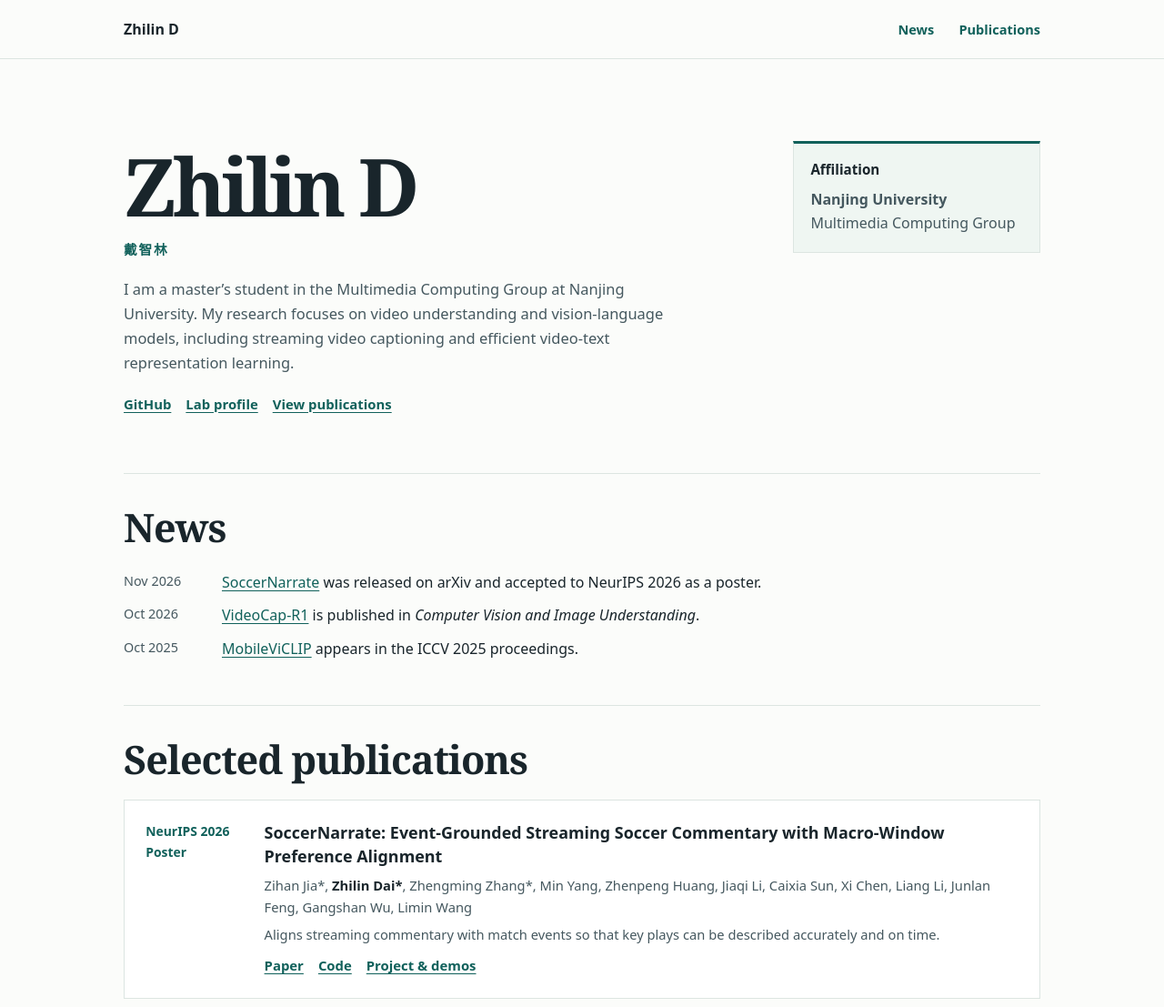
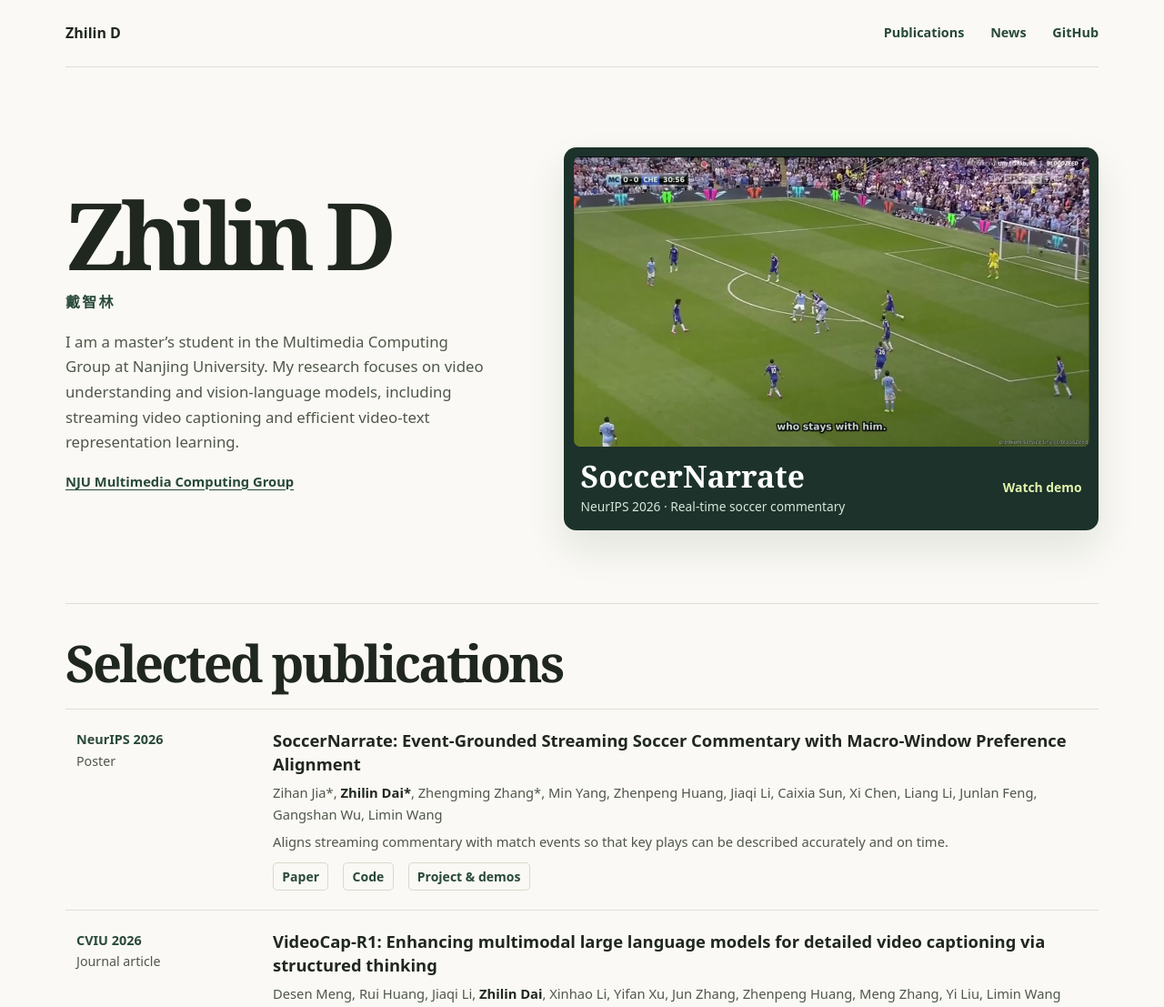
Before and after one commit to ZhilinD/zhilind.github.io, a plain HTML site: page index.html in a window 1280 px wide. Shown: the top 1107 px of the page at 91% size. Drawn offline with Linux system fonts and the light colour scheme.

Commit message:
Refresh academic homepage and feature SoccerNarrate

```diff
--- a/index.html
+++ b/index.html
@@ -8,67 +8,81 @@
 <title>Zhilin D | Academic Homepage</title>
 <style>
 :root {
-  color-scheme: light;
-  --ink:#19252b;
-  --muted:#45585f;
-  --accent:#11615b;
-  --rule:#dce5e1;
-  --tint:#eff6f2;
-  --heading:Georgia,"Songti SC",serif;
+  color-scheme:light;
+  --paper:#faf9f5;
+  --white:#fffefa;
+  --ink:#20271f;
+  --muted:#50574a;
+  --green:#29493a;
+  --dark:#1c322a;
+  --lime:#e1f2ac;
+  --line:#dedfd5;
   --body:system-ui,-apple-system,"PingFang SC",sans-serif;
+  --serif:"Iowan Old Style",Georgia,"Songti SC",serif;
 }
 * { box-sizing:border-box; }
-html { scroll-padding-top:5rem; }
-body { margin:0; color:var(--ink); background:#fbfcfa; font:1rem/1.65 var(--body); }
-h1,h2,h3,p,ol { margin:0; }
-h1,h2 { font-family:var(--heading); line-height:1.12; }
-a { color:var(--accent); text-underline-offset:.21em; }
+html { scroll-padding-top:2rem; }
+body { margin:0; background:var(--paper); color:var(--ink); font:1rem/1.65 var(--body); }
+h1,h2,h3,p,ol,figure { margin:0; }
+h1,h2 { font-family:var(--serif); line-height:1.05; font-weight:600; }
+a { color:var(--green); text-underline-offset:.22em; }
 a:hover { text-decoration-thickness:2px; }
-a:focus-visible { outline:3px solid #239184; outline-offset:4px; }
-.wrap { width:min(63rem,calc(100% - 3rem)); margin-inline:auto; }
-.skip { position:absolute; top:-7rem; left:1rem; background:white; padding:.5rem; z-index:2; }
+a:focus-visible { outline:3px solid #537c55; outline-offset:4px; }
+.wrap { width:min(71rem,calc(100% - 4rem)); margin-inline:auto; }
+.skip { position:absolute; top:-7rem; left:1rem; background:var(--white); padding:.5rem; z-index:2; }
 .skip:focus { top:.5rem; }
-header { position:sticky; top:0; background:#fbfcfa; border-bottom:1px solid var(--rule); z-index:1; }
-header .wrap { display:flex; align-items:center; justify-content:space-between; gap:1rem; min-height:4rem; }
+header .wrap { display:flex; justify-content:space-between; align-items:center; gap:1rem; min-height:4.6rem; border-bottom:1px solid var(--line); }
 .brand { font-weight:780; color:var(--ink); text-decoration:none; white-space:nowrap; }
-nav { display:flex; flex-wrap:wrap; gap:.5rem clamp(.8rem,3vw,1.7rem); }
-nav a { text-decoration:none; font-size:.91rem; font-weight:650; }
+nav { display:flex; flex-wrap:wrap; gap:.5rem clamp(.9rem,3vw,1.8rem); }
+nav a { text-decoration:none; font-size:.9rem; font-weight:630; }
 nav a:hover { text-decoration:underline; }
-.intro { display:grid; grid-template-columns:minmax(0,1fr) minmax(10rem,17rem); gap:clamp(1.8rem,6vw,5rem); align-items:start; padding:clamp(3rem,7vw,5.8rem) 0 clamp(2.5rem,6vw,4rem); }
-h1 { font-size:clamp(3.15rem,7vw,5.5rem); letter-spacing:-.055em; }
-.cn { font-size:.92rem; margin-top:.55rem; color:var(--accent); font-weight:700; letter-spacing:.12em; }
-.bio { max-width:38rem; margin-top:1.1rem; color:var(--muted); font-size:1.03rem; }
-.links { display:flex; flex-wrap:wrap; gap:.55rem 1rem; margin-top:1.2rem; font-size:.93rem; font-weight:700; }
-.profile { border:1px solid var(--rule); border-top:3px solid var(--accent); padding:1.15rem; background:var(--tint); }
-.profile h2 { font:750 .95rem/1.4 var(--body); }
-.profile p { margin-top:.55rem; color:var(--muted); }
-.profile a { font-weight:650; }
-section { border-top:1px solid var(--rule); padding:2.2rem 0 2.7rem; }
-section h2 { font-size:clamp(1.95rem,4vw,2.7rem); letter-spacing:-.025em; }
+.intro { display:grid; grid-template-columns:minmax(0,.89fr) minmax(0,1.11fr); gap:clamp(2rem,6vw,5rem); align-items:center; padding:clamp(2.8rem,7vw,5.5rem) 0 clamp(3rem,7vw,5rem); }
+h1 { font-size:clamp(4.1rem,8vw,7.75rem); letter-spacing:-.075em; }
+.cn { margin-top:.5rem; color:var(--green); font-weight:730; letter-spacing:.14em; }
+.bio { max-width:32rem; margin-top:1rem; color:var(--muted); font-size:1.05rem; }
+.links { display:flex; flex-wrap:wrap; gap:.55rem 1rem; font-size:.92rem; font-weight:700; margin-top:1.05rem; }
+.feature { display:block; color:white; background:var(--dark); text-decoration:none; border-radius:.85rem; padding:.65rem; box-shadow:0 1.25rem 2.75rem #17261919; }
+.feature-media { display:block; position:relative; aspect-ratio:16/9; overflow:hidden; border-radius:.45rem; background:#314b37; }
+.feature-media img { width:100%; height:100%; display:block; object-fit:cover; }
+.feature-media::after { content:""; position:absolute; inset:0; background:linear-gradient(155deg,#15281525,transparent 45%,#14271762); }
+.feature-caption { display:flex; align-items:center; gap:.85rem; justify-content:space-between; padding:.85rem .5rem .3rem; }
+.feature-caption strong { display:block; font-family:var(--serif); font-size:clamp(1.55rem,3vw,2.1rem); line-height:1.1; }
+.feature-caption span span { display:block; color:#d7e6da; font-size:.86rem; margin-top:.25rem; }
+.feature-caption .watch { color:var(--lime); font-size:.87rem; font-weight:700; white-space:nowrap; }
+.feature:hover .watch { text-decoration:underline; }
+section { border-top:1px solid var(--line); padding:2.15rem 0 2.85rem; }
+section h2 { font-size:clamp(2.15rem,4.6vw,3.5rem); letter-spacing:-.05em; }
+.pubs { margin-top:1.35rem; }
+.paper { display:grid; grid-template-columns:11.5rem minmax(0,1fr); gap:1.15rem 2rem; padding:1.3rem .75rem; border-bottom:1px solid var(--line); }
+.paper:first-child { border-top:1px solid var(--line); }
+.paper:target { background:#edf0e5; }
+.venue { color:var(--green); font-weight:760; font-size:.9rem; }
+.venue span { display:block; font-size:.89rem; color:var(--muted); font-weight:500; }
+.paper h3 { font-size:1.15rem; line-height:1.42; }
+.paper h3 a { color:var(--ink); text-decoration:none; }
+.paper h3 a:hover { color:var(--green); text-decoration:underline; }
+.authors,.summary { margin-top:.36rem; font-size:.92rem; color:var(--muted); }
+.authors strong { color:var(--ink); }
+.paper .links { margin-top:.65rem; }
+.paper .links a { text-decoration:none; font-size:.875rem; padding:.19rem .58rem; border:1px solid #d7dbcb; border-radius:.3rem; }
+.paper .links a:hover { background:#e7eddf; text-decoration:underline; }
+.equal { font-size:.88rem; color:var(--muted); margin-top:.85rem; }
 .news { list-style:none; padding:0; margin-top:1.05rem; }
-.news li { display:grid; grid-template-columns:5.9rem 1fr; gap:.85rem; padding:.32rem 0; }
+.news li { display:grid; grid-template-columns:6.2rem 1fr; gap:.75rem; padding:.32rem 0; }
 time { font-variant-numeric:tabular-nums; color:var(--muted); font-size:.9rem; }
-.pubs { display:grid; gap:1rem; margin-top:1.25rem; }
-.paper { display:grid; grid-template-columns:7rem 1fr; gap:1.15rem; padding:clamp(1rem,3vw,1.45rem); border:1px solid var(--rule); background:white; }
-.venue { color:var(--accent); font-size:.87rem; font-weight:750; }
-.paper h3 { font-size:1.12rem; line-height:1.43; }
-.paper h3 a { color:var(--ink); text-decoration:none; }
-.paper h3 a:hover { color:var(--accent); text-decoration:underline; }
-.authors,.summary { margin-top:.38rem; font-size:.92rem; color:var(--muted); }
-.authors strong { color:var(--ink); }
-.paper .links { margin-top:.6rem; }
-.equal { font-size:.88rem; color:var(--muted); margin-top:.8rem; }
-footer { border-top:1px solid var(--rule); padding:1.15rem 0 1.5rem; color:var(--muted); font-size:.9rem; }
+footer { border-top:1px solid var(--line); padding:1.2rem 0 1.55rem; color:var(--muted); font-size:.9rem; }
 footer .wrap { display:flex; justify-content:space-between; gap:1rem; }
-@media (max-width:650px) {
+@media (max-width:760px) {
   .wrap { width:calc(100% - 2rem); }
   .intro { grid-template-columns:1fr; }
-  .profile { max-width:25rem; }
-  .paper { grid-template-columns:1fr; gap:.4rem; }
+  .feature { max-width:37rem; }
+  .paper { grid-template-columns:1fr; gap:.42rem; padding-inline:0; }
+  .venue span { display:inline; margin-left:.45rem; }
 }
-@media (max-width:380px) {
-  header .wrap { flex-wrap:wrap; gap:.25rem; padding:.55rem 0; }
-  .news li { grid-template-columns:5.2rem 1fr; gap:.45rem; }
+@media (max-width:375px) {
+  header .wrap { flex-wrap:wrap; gap:.3rem; padding:.65rem 0; min-height:0; }
+  .news li { grid-template-columns:5.2rem 1fr; gap:.35rem; }
+  .feature-caption { gap:.5rem; padding-inline:.2rem; }
 }
 </style>
 </head>
@@ -77,7 +91,7 @@ footer .wrap { display:flex; justify-content:space-between; gap:1rem; }
 <header>
   <div class="wrap">
     <a class="brand" href="#top">Zhilin D</a>
-    <nav aria-label="Main navigation"><a href="#news">News</a><a href="#publications">Publications</a></nav>
+    <nav aria-label="Main navigation"><a href="#publications">Publications</a><a href="#news">News</a><a href="https://github.com/ZhilinD">GitHub</a></nav>
   </div>
 </header>
 <main class="wrap" id="main" tabindex="-1">
@@ -86,28 +100,22 @@ footer .wrap { display:flex; justify-content:space-between; gap:1rem; }
       <h1>Zhilin D</h1>
       <p class="cn" lang="zh-CN">戴智林</p>
       <p class="bio">I am a master’s student in the Multimedia Computing Group at Nanjing University. My research focuses on video understanding and vision-language models, including streaming video captioning and efficient video-text representation learning.</p>
-      <div class="links"><a href="https://github.com/ZhilinD">GitHub</a><a href="https://mcg.nju.edu.cn/en/member.html">Lab profile</a><a href="#publications">View publications</a></div>
+      <div class="links"><a href="https://mcg.nju.edu.cn/en/member.html">NJU Multimedia Computing Group</a></div>
     </div>
-    <aside class="profile" aria-labelledby="affiliation">
-      <h2 id="affiliation">Affiliation</h2>
-      <p><strong>Nanjing University</strong><br>Multimedia Computing Group</p>
-    </aside>
+    <a class="feature" href="https://mcg-nju.github.io/SoccerNarrate/" aria-label="SoccerNarrate, watch demos on the project website">
+      <span class="feature-media"><img src="assets/soccernarrate.jpg" width="1040" height="586" alt="A frame from the SoccerNarrate full-match commentary demo"></span>
+      <span class="feature-caption">
+        <span><strong>SoccerNarrate</strong><span>NeurIPS 2026 · Real-time soccer commentary</span></span>
+        <span class="watch">Watch demo</span>
+      </span>
+    </a>
   </div>
-
-  <section id="news" aria-labelledby="news-title">
-    <h2 id="news-title">News</h2>
-    <ol class="news">
-      <li><time datetime="2026-11">Nov 2026</time><p><a href="#soccer">SoccerNarrate</a> was released on arXiv and accepted to NeurIPS 2026 as a poster.</p></li>
-      <li><time datetime="2026-10">Oct 2026</time><p><a href="#videocap">VideoCap-R1</a> is published in <em>Computer Vision and Image Understanding</em>.</p></li>
-      <li><time datetime="2025-10">Oct 2025</time><p><a href="#mobile">MobileViCLIP</a> appears in the ICCV 2025 proceedings.</p></li>
-    </ol>
-  </section>
 
   <section id="publications" aria-labelledby="publications-title">
     <h2 id="publications-title">Selected publications</h2>
     <div class="pubs">
       <article class="paper" id="soccer">
-        <p class="venue">NeurIPS 2026 Poster</p>
+        <p class="venue">NeurIPS 2026<span>Poster</span></p>
         <div>
           <h3><a href="https://arxiv.org/abs/2611.32153">SoccerNarrate: Event-Grounded Streaming Soccer Commentary with Macro-Window Preference Alignment</a></h3>
           <p class="authors">Zihan Jia*, <strong>Zhilin Dai*</strong>, Zhengming Zhang*, Min Yang, Zhenpeng Huang, Jiaqi Li, Caixia Sun, Xi Chen, Liang Li, Junlan Feng, Gangshan Wu, Limin Wang</p>
@@ -116,7 +124,7 @@ footer .wrap { display:flex; justify-content:space-between; gap:1rem; }
         </div>
       </article>
       <article class="paper" id="videocap">
-        <p class="venue">CVIU 2026</p>
+        <p class="venue">CVIU 2026<span>Journal article</span></p>
         <div>
           <h3><a href="https://doi.org/10.1016/j.cviu.2026.104905">VideoCap-R1: Enhancing multimodal large language models for detailed video captioning via structured thinking</a></h3>
           <p class="authors">Desen Meng, Rui Huang, Jiaqi Li, <strong>Zhilin Dai</strong>, Xinhao Li, Yifan Xu, Jun Zhang, Zhenpeng Huang, Meng Zhang, Yi Liu, Limin Wang</p>
@@ -136,6 +144,14 @@ footer .wrap { display:flex; justify-content:space-between; gap:1rem; }
     </div>
     <p class="equal">* Equal contribution.</p>
   </section>
+  <section id="news" aria-labelledby="news-title">
+    <h2 id="news-title">News</h2>
+    <ol class="news">
+      <li><time datetime="2026-11">Nov 2026</time><p><a href="#soccer">SoccerNarrate</a> was released on arXiv and accepted to NeurIPS 2026 as a poster.</p></li>
+      <li><time datetime="2026-10">Oct 2026</time><p><a href="#videocap">VideoCap-R1</a> is published in <em>Computer Vision and Image Understanding</em>.</p></li>
+      <li><time datetime="2025-10">Oct 2025</time><p><a href="#mobile">MobileViCLIP</a> appears in the ICCV 2025 proceedings.</p></li>
+    </ol>
+  </section>
 </main>
 <footer><div class="wrap"><p>Zhilin D · Nanjing University</p><a href="#top">Back to top</a></div></footer>
 </body>
```
Also changed, not shown: assets/soccernarrate.jpg (added).
